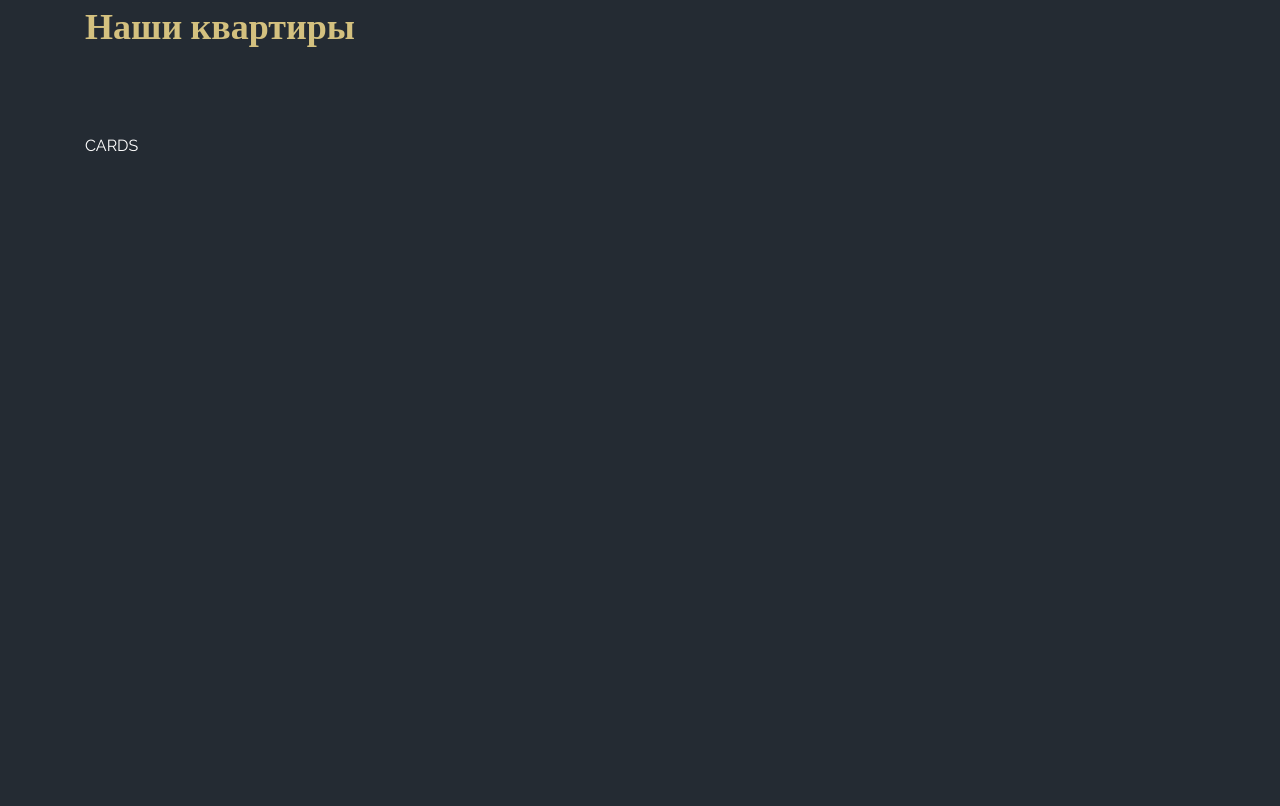
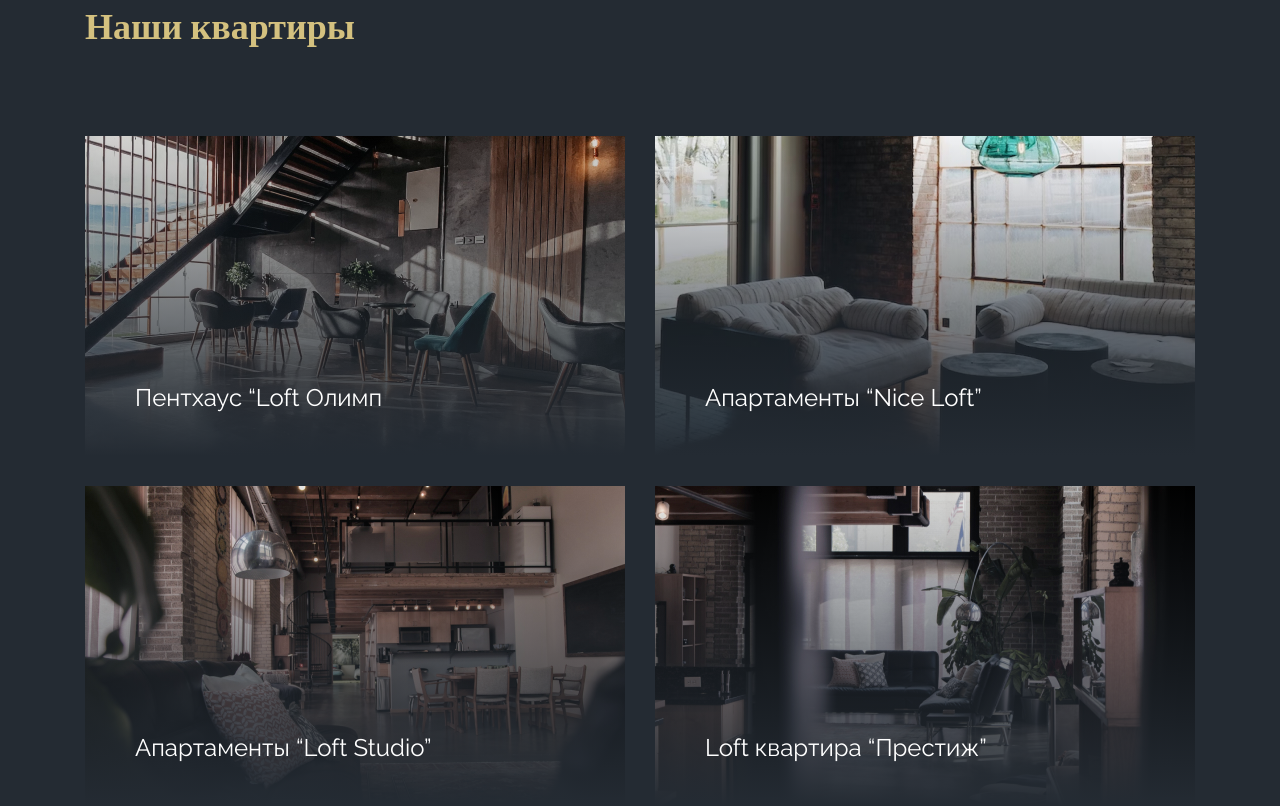
Before and after one commit to izotikov/LoftHouse, a plain HTML site: page index.html in a window 1280 px wide. Drawn offline with nearby package versions, Linux system fonts and the light colour scheme.

Commit message:
cards completed

```diff
--- a/index.html
+++ b/index.html
@@ -81,7 +81,23 @@
                     <h2 class="title2">Наши квартиры</h2>
                 </div>
                 <div class="appartments__cards">
-                    CARDS
+                    <a href="#" class="card">
+                        <img class="card__image" src="./img/appartments/01.jpg" alt="Пентхаус “Loft Олимп">
+                        <h3 class="card__title">Пентхаус “Loft Олимп</h3>
+                    </a>
+                    <a href="#" class="card">
+                        <img class="card__image" src="./img/appartments/02.jpg" alt="Апартаменты “Nice Loft”">
+                        <h3 class="card__title">Апартаменты “Nice Loft”</h3>
+                    </a>
+                    <a href="#" class="card">
+                        <img class="card__image" src="./img/appartments/03.jpg" alt="Апартаменты “Loft Studio”">
+                        <h3 class="card__title">Апартаменты “Loft Studio”</h3>
+                    </a>
+                    <a href="#" class="card">
+                        <img class="card__image" src="./img/appartments/04.jpg" alt="Loft квартира “Престиж”">
+                        <h3 class="card__title">Loft квартира “Престиж”</h3>
+                    </a>
+
                 </div>
             </div>
         </section>
--- a/scss/blocks/_appartments.scss
+++ b/scss/blocks/_appartments.scss
@@ -8,5 +8,8 @@
 }
 
 .appartments__cards {
-
+  display: grid;
+  grid-template-columns: repeat(2, 1fr);
+  //grid-template-columns: repeat(auto-fit, minmax(290px, 1fr));
+  gap: 30px;
 }
--- /dev/null
+++ b/scss/blocks/_card.scss
@@ -0,0 +1,53 @@
+.card {
+  display: inline-block;
+  position: relative;
+  overflow: hidden;
+  &::before {
+    content: "";
+    z-index: 6;
+    position: absolute;
+    top: 0;
+    left: 0;
+    width: 100%;
+    height: 100%;
+    background: linear-gradient(180deg, rgba(36, 43, 51, 0) 0%, $dark 100%);
+  }
+  &::after {
+    content: "";
+    position: absolute;
+    top: 15px;
+    z-index: 7;
+    left: 15px;
+    right: 15px;
+    bottom: 15px;
+    border: 3px double rgba(255, 255, 255, 0.4);
+    transition: all 0.2s ease-out;
+    opacity: 0;
+  }
+
+  &:hover::after {
+    opacity: 1;
+    transition: all 0.2s ease-in;
+  }
+}
+
+.card__image {
+  position: relative;
+  z-index: 5;
+  transition: all 0.2s ease-out;
+}
+
+
+.card:hover .card__image {
+  transform: scale(1.1);
+  filter: contrast(110%) brightness(1.2) saturate(1.2);
+}
+
+.card__title {
+  position: absolute;
+  z-index: 9;
+  left: 50px;
+  right: 20px;
+  bottom: 44px;
+  font-size: 24px;
+}
--- a/scss/main.scss
+++ b/scss/main.scss
@@ -11,3 +11,4 @@
 @import "blocks/info";
 @import "blocks/benefits";
 @import "blocks/appartments";
+@import "blocks/card";
```
Also changed, not shown: scss/main.css.
